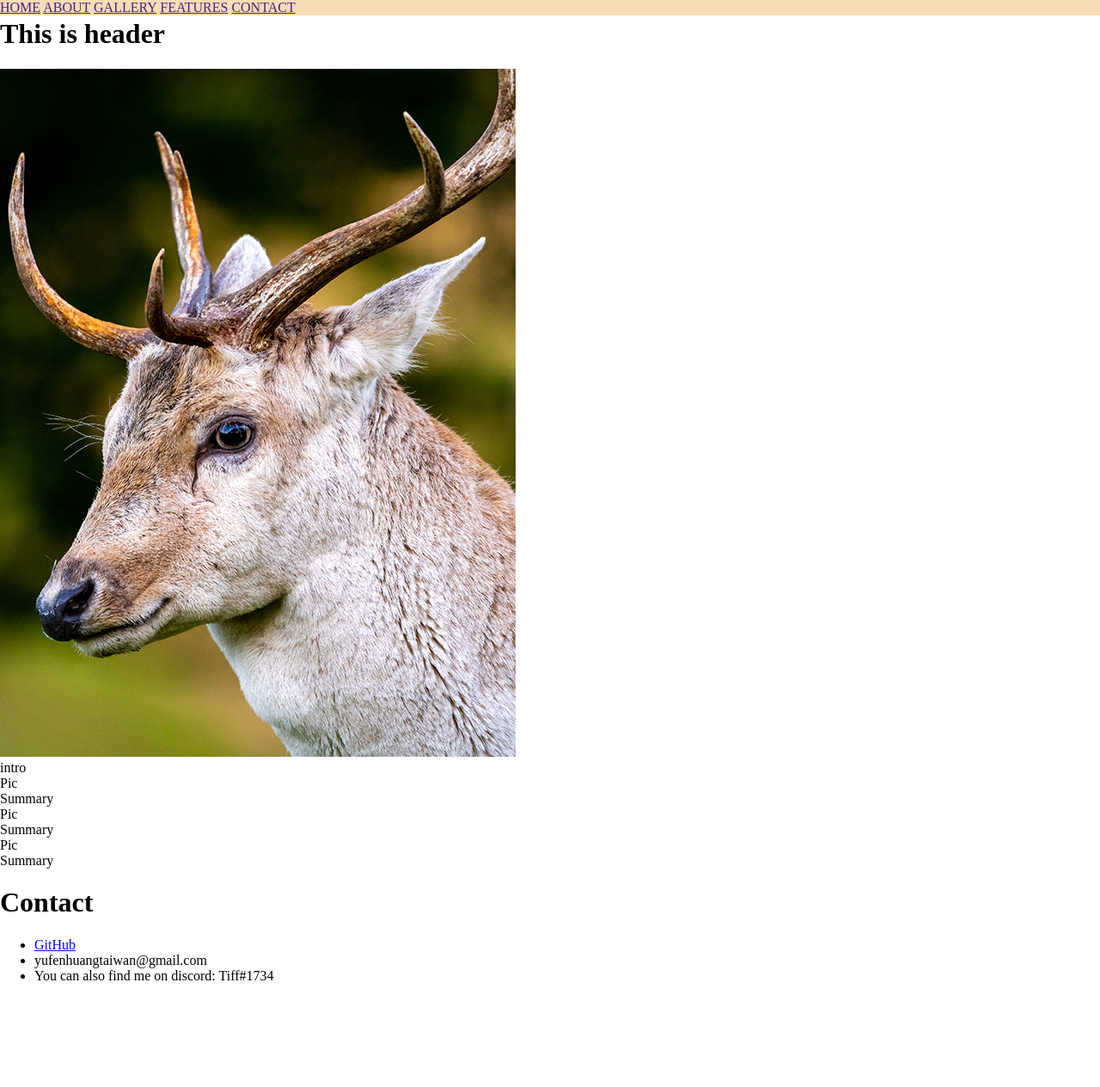
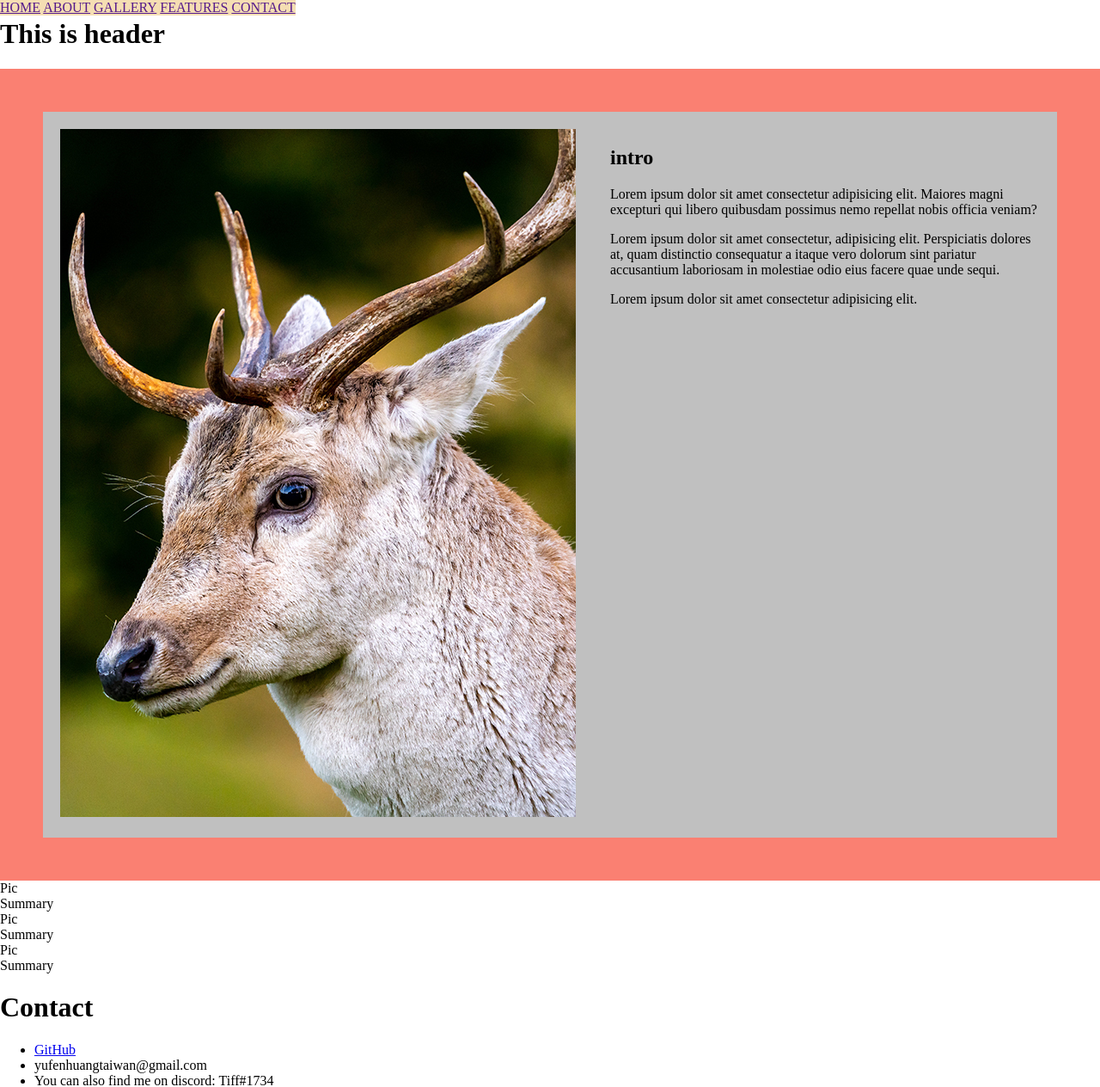
Before and after one commit to YuuuFen/work_personal_website, a PHP site: page / in a window 1280 px wide. Shown: the top 1264 px of the page at 86% size. Before the commit the page ends 1140 px from the top, so only its background shows below. Run offline with PHP 8.4, Linux system fonts and the light colour scheme.

Commit message:
basic css

```diff
--- a/index.html
+++ b/index.html
@@ -25,9 +25,14 @@
     <!-- header end -->
 
     <!-- About start -->
-    <div class="about">
+    <div class="flex-con">
         <div class="proPic"><img src="./img/deer.jpg" alt="proPic"></div>
-        <div class="intro">intro</div>
+        <div class="intro">
+            <h2>intro</h2>
+            <p>Lorem ipsum dolor sit amet consectetur adipisicing elit. Maiores magni excepturi qui libero quibusdam possimus nemo repellat nobis officia veniam?</p>
+            <p>Lorem ipsum dolor sit amet consectetur, adipisicing elit. Perspiciatis dolores at, quam distinctio consequatur a itaque vero dolorum sint pariatur accusantium laboriosam in molestiae odio eius facere quae unde sequi.</p>
+            <p>Lorem ipsum dolor sit amet consectetur adipisicing elit.</p>
+        </div>
     </div>
     <!-- About end -->
 
--- a/style.css
+++ b/style.css
@@ -1,6 +1,7 @@
 body{
     margin: 0;
     /* background-image: url("./img/ocean.jpg"); */
+    width: 100vw;
 }
 
 nav{
@@ -8,5 +9,17 @@ nav{
     position: fixed;
     top: 0;
     left: 0;
-    width: 100vw;
 }
+
+.flex-con{
+    background-color: salmon;
+    display: flex;
+    padding: 50px;
+    justify-content: center;
+}
+
+.flex-con > div {
+    background-color: silver;
+    padding: 20px;
+    align-items: center;
+}
```
